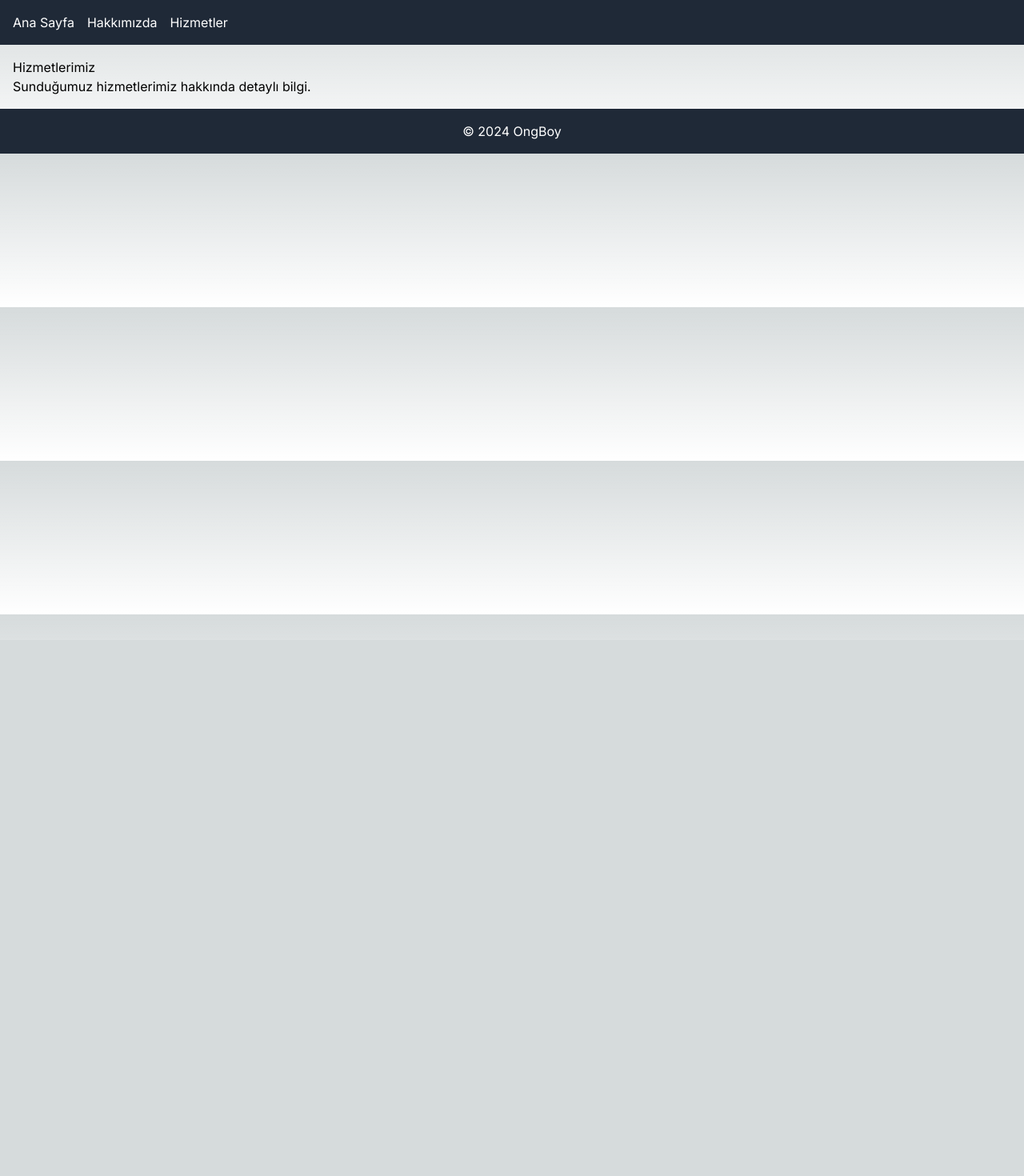
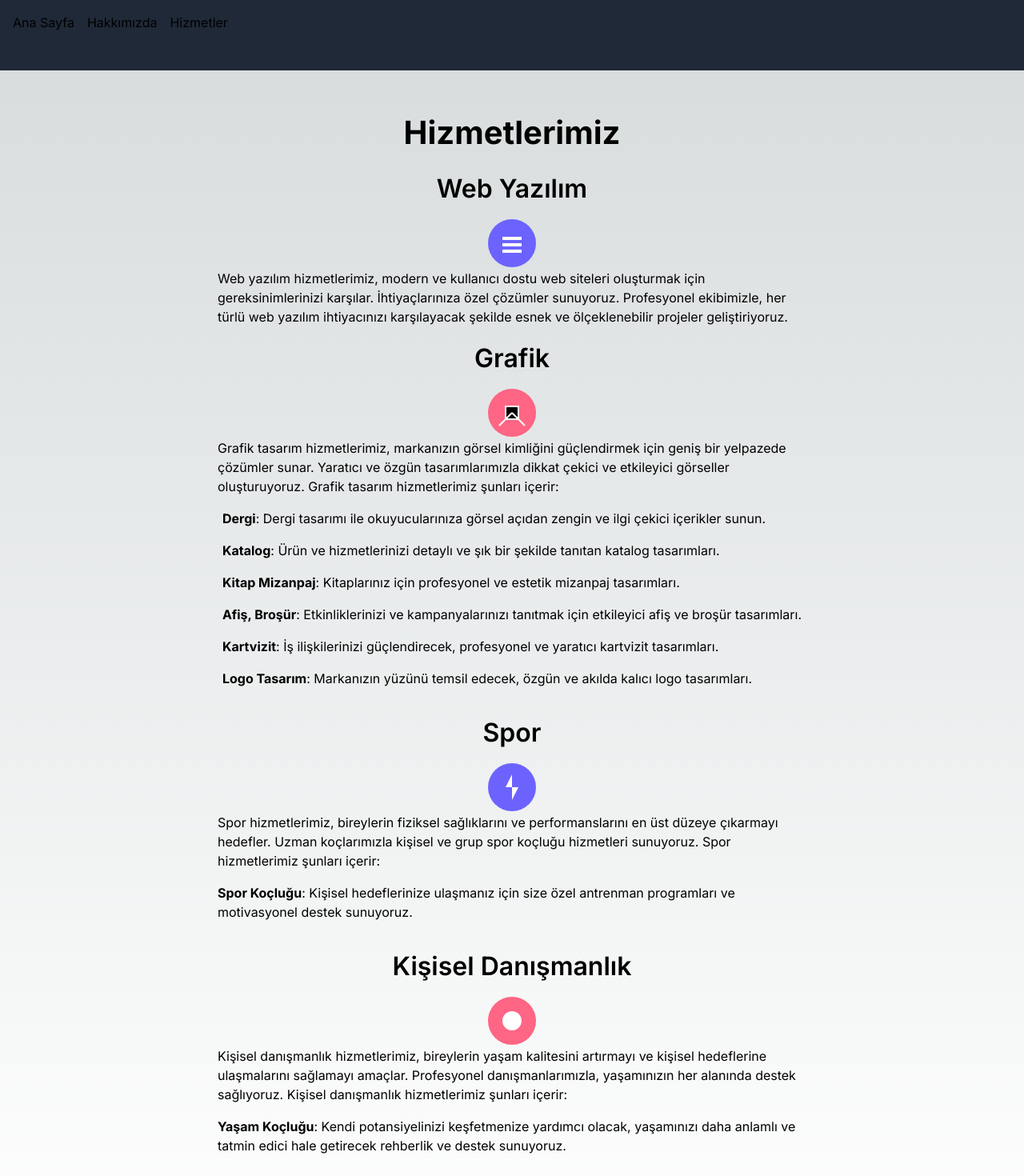
Before and after one commit to onurtaskirancom/ongboy, a Next.js app: page /hizmetlerimiz in a window 1280 px wide. Shown: the top 1470 px of the page at 80% size. Before the commit the page ends 800 px from the top, so only its background shows below. Built offline with nearby package versions, Linux system fonts and the light colour scheme.

Commit message:
services page content added

```diff
--- /dev/null
+++ b/app/components/svg/GraphicDesignSVG.js
@@ -0,0 +1,17 @@
+const GraphicDesignSVG = () => (
+  <svg
+    xmlns="http://www.w3.org/2000/svg"
+    viewBox="0 0 64 64"
+    width="64"
+    height="64"
+  >
+    <circle cx="32" cy="32" r="30" fill="#ff6584" />
+    <path
+      d="M24 24h16v16H24zM32 32l16 16M32 32L16 48"
+      stroke="#fff"
+      strokeWidth="2"
+    />
+  </svg>
+);
+
+export default GraphicDesignSVG;
--- /dev/null
+++ b/app/components/svg/PersonalConsultingSVG.js
@@ -0,0 +1,13 @@
+const PersonalConsultingSVG = () => (
+  <svg
+    xmlns="http://www.w3.org/2000/svg"
+    viewBox="0 0 64 64"
+    width="64"
+    height="64"
+  >
+    <circle cx="32" cy="32" r="30" fill="#ff6584" />
+    <path d="M32 20a12 12 0 1 1-12 12 12 12 0 0 1 12-12z" fill="#fff" />
+  </svg>
+);
+
+export default PersonalConsultingSVG;
--- /dev/null
+++ b/app/components/svg/SportsSVG.js
@@ -0,0 +1,13 @@
+const SportsSVG = () => (
+  <svg
+    xmlns="http://www.w3.org/2000/svg"
+    viewBox="0 0 64 64"
+    width="64"
+    height="64"
+  >
+    <circle cx="32" cy="32" r="30" fill="#6c63ff" />
+    <path d="M32 16l-8 16h16l-8 16" fill="#fff" />
+  </svg>
+);
+
+export default SportsSVG;
--- /dev/null
+++ b/app/components/svg/WebDevelopmentSVG.js
@@ -0,0 +1,13 @@
+const WebDevelopmentSVG = () => (
+  <svg
+    xmlns="http://www.w3.org/2000/svg"
+    viewBox="0 0 64 64"
+    width="64"
+    height="64"
+  >
+    <circle cx="32" cy="32" r="30" fill="#6c63ff" />
+    <path d="M20 24h24v4H20zM20 32h24v4H20zM20 40h24v4H20z" fill="#fff" />
+  </svg>
+);
+
+export default WebDevelopmentSVG;
--- a/app/globals.css
+++ b/app/globals.css
@@ -17,7 +17,7 @@
 }
 
 body {
-   font-family: 'Inter', sans-serif;
+  font-family: 'Inter', sans-serif;
   color: rgb(var(--foreground-rgb));
   background: linear-gradient(
       to bottom,
@@ -27,6 +27,45 @@ body {
     rgb(var(--background-start-rgb));
 }
 
+.services-container {
+  display: flex;
+  flex-direction: column;
+  align-items: center;
+  max-width: 800px;
+  margin: 0 auto;
+  padding: 2rem;
+}
+
+.service-item {
+  text-align: center;
+  margin-bottom: 3rem;
+}
+
+.service-item svg {
+  margin-bottom: 1rem;
+}
+
+h1, h2, h3, h4, h5, h6 {
+  color: rgb(var(--foreground-rgb));
+}
+
+h1 {
+  font-size: 2.5rem;
+  font-weight: 700;
+  margin-bottom: 1rem;
+}
+
+h2 {
+  font-size: 2rem;
+  font-weight: 600;
+  margin-bottom: 0.75rem;
+}
+
+p, ul, li {
+  color: rgb(var(--foreground-rgb));
+  margin-bottom: 1rem;
+}
+
 @layer utilities {
   .text-balance {
     text-wrap: balance;
--- a/app/hizmetlerimiz/page.js
+++ b/app/hizmetlerimiz/page.js
@@ -2,6 +2,17 @@
 
 import { useEffect, useState } from 'react';
 import { MDXRemote } from 'next-mdx-remote';
+import WebDevelopmentSVG from '../components/svg/WebDevelopmentSVG';
+import GraphicDesignSVG from '../components/svg/GraphicDesignSVG';
+import SportsSVG from '../components/svg/SportsSVG';
+import PersonalConsultingSVG from '../components/svg/PersonalConsultingSVG';
+
+const components = {
+  WebDevelopmentSVG,
+  GraphicDesignSVG,
+  SportsSVG,
+  PersonalConsultingSVG,
+};
 
 const ServicesPage = () => {
   const [mdxSource, setMdxSource] = useState(null);
@@ -28,14 +39,18 @@ const ServicesPage = () => {
   }, []);
 
   if (error) {
-    return <div>Error: {error}</div>;
+    return <div>Hata: {error}</div>;
   }
 
   if (!mdxSource) {
     return <div>Loading...</div>;
   }
 
-  return <MDXRemote {...mdxSource} />;
+  return (
+    <div className="services-container">
+      <MDXRemote {...mdxSource} components={components} />
+    </div>
+  );
 };
 
 export default ServicesPage;
--- a/app/hizmetlerimiz/page.mdx
+++ b/app/hizmetlerimiz/page.mdx
@@ -1,3 +1,36 @@
 # Hizmetlerimiz
 
-Sunduğumuz hizmetlerimiz hakkında detaylı bilgi.
+## Web Yazılım
+
+<WebDevelopmentSVG />
+
+Web yazılım hizmetlerimiz, modern ve kullanıcı dostu web siteleri oluşturmak için gereksinimlerinizi karşılar. İhtiyaçlarınıza özel çözümler sunuyoruz. Profesyonel ekibimizle, her türlü web yazılım ihtiyacınızı karşılayacak şekilde esnek ve ölçeklenebilir projeler geliştiriyoruz.
+
+## Grafik
+
+<GraphicDesignSVG />
+
+Grafik tasarım hizmetlerimiz, markanızın görsel kimliğini güçlendirmek için geniş bir yelpazede çözümler sunar. Yaratıcı ve özgün tasarımlarımızla dikkat çekici ve etkileyici görseller oluşturuyoruz. Grafik tasarım hizmetlerimiz şunları içerir:
+
+- **Dergi**: Dergi tasarımı ile okuyucularınıza görsel açıdan zengin ve ilgi çekici içerikler sunun.
+- **Katalog**: Ürün ve hizmetlerinizi detaylı ve şık bir şekilde tanıtan katalog tasarımları.
+- **Kitap Mizanpaj**: Kitaplarınız için profesyonel ve estetik mizanpaj tasarımları.
+- **Afiş, Broşür**: Etkinliklerinizi ve kampanyalarınızı tanıtmak için etkileyici afiş ve broşür tasarımları.
+- **Kartvizit**: İş ilişkilerinizi güçlendirecek, profesyonel ve yaratıcı kartvizit tasarımları.
+- **Logo Tasarım**: Markanızın yüzünü temsil edecek, özgün ve akılda kalıcı logo tasarımları.
+
+## Spor
+
+<SportsSVG />
+
+Spor hizmetlerimiz, bireylerin fiziksel sağlıklarını ve performanslarını en üst düzeye çıkarmayı hedefler. Uzman koçlarımızla kişisel ve grup spor koçluğu hizmetleri sunuyoruz. Spor hizmetlerimiz şunları içerir:
+
+- **Spor Koçluğu**: Kişisel hedeflerinize ulaşmanız için size özel antrenman programları ve motivasyonel destek sunuyoruz.
+
+## Kişisel Danışmanlık
+
+<PersonalConsultingSVG />
+
+Kişisel danışmanlık hizmetlerimiz, bireylerin yaşam kalitesini artırmayı ve kişisel hedeflerine ulaşmalarını sağlamayı amaçlar. Profesyonel danışmanlarımızla, yaşamınızın her alanında destek sağlıyoruz. Kişisel danışmanlık hizmetlerimiz şunları içerir:
+
+- **Yaşam Koçluğu**: Kendi potansiyelinizi keşfetmenize yardımcı olacak, yaşamınızı daha anlamlı ve tatmin edici hale getirecek rehberlik ve destek sunuyoruz.
```
